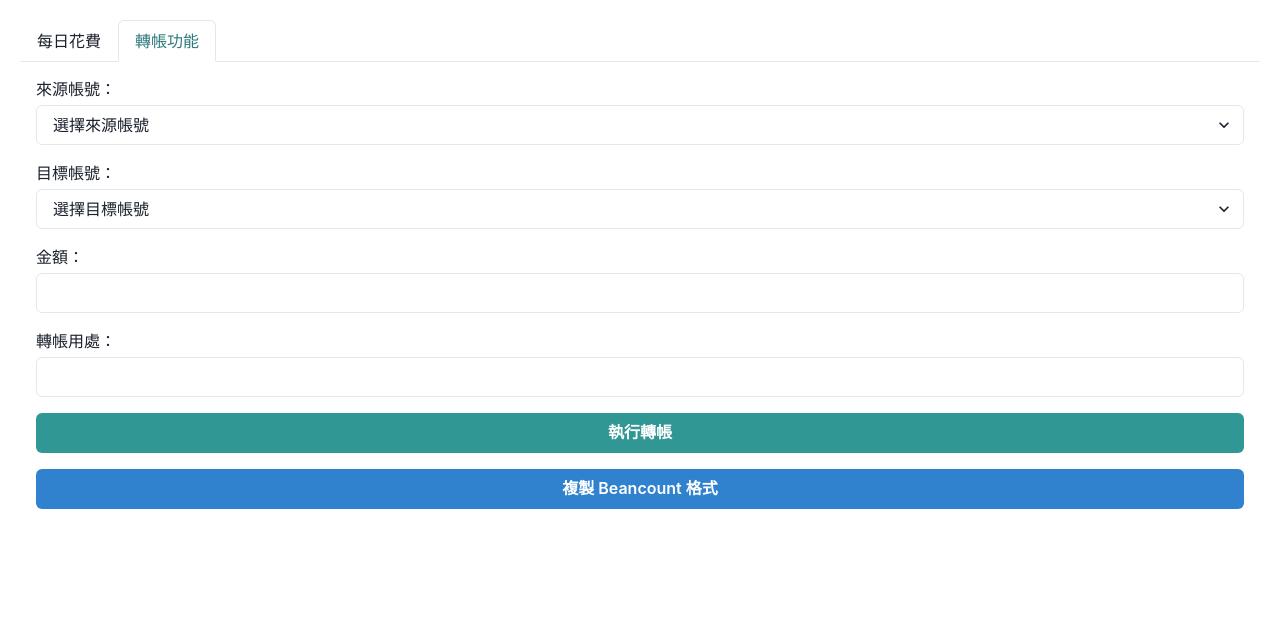
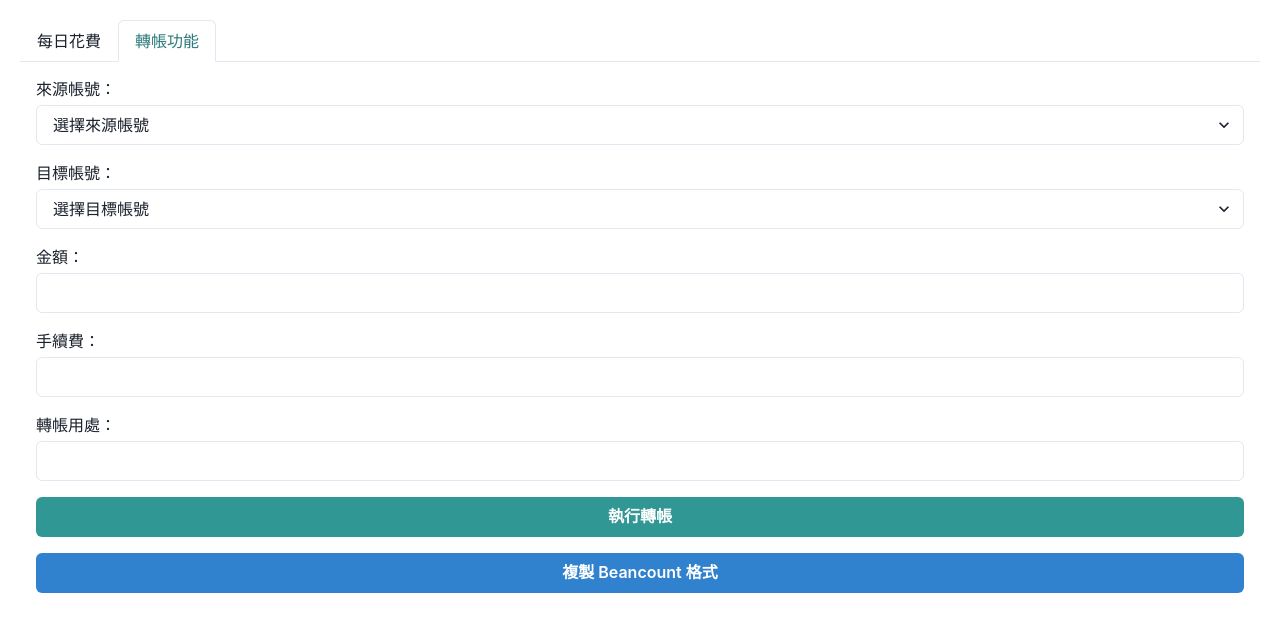
Before and after one commit to chialin/export-beancount-expenses, a React (Vite) app: page / in a window 1280 px wide. Both pictures are taken after a click on the tab "轉帳功能". Shown: the top 632 px of the page. Built offline with nearby package versions, Linux system fonts and the light colour scheme.

Commit message:
Added transfer fee field

```diff
--- a/src/components/TransferForm.tsx
+++ b/src/components/TransferForm.tsx
@@ -14,21 +14,29 @@ import { liabilities } from '../constants/liabilities';
 interface TransferFormProps {
   onTransfer: () => void;
 }
-
+const TRANSFER_FEE = 'Expenses:TransferFee';
 const TransferForm: React.FC<TransferFormProps> = ({ onTransfer }) => {
   const [sourceAccount, setSourceAccount] = useState('');
   const [targetAccount, setTargetAccount] = useState('');
   const [amount, setAmount] = useState<number | string>('');
   const [purpose, setPurpose] = useState('');
+  const [fee, setFee] = useState<number | string>('');
   const toast = useToast();
 
   const accounts = [...assetAccounts, ...liabilities];
 
+  const formatAmount = (value: number | string) => {
+    return parseFloat(value as string).toFixed(2);
+  };
+
   const handleCopy = () => {
     const date = new Date().toISOString().split('T')[0];
+    const formattedAmount = formatAmount(amount);
+    const formattedFee = fee ? formatAmount(fee) : '';
     const beancountFormat = `${date} * "${purpose || '轉帳'}"
-  ${sourceAccount}  -${amount}
-  ${targetAccount}`;
+  ${sourceAccount}  -${formattedAmount}
+  ${targetAccount}  ${formattedAmount}
+  ${fee ? `${TRANSFER_FEE}  -${formattedFee}` : ''}`;
 
     navigator.clipboard.writeText(beancountFormat).then(() => {
       toast({
@@ -80,7 +88,15 @@ const TransferForm: React.FC<TransferFormProps> = ({ onTransfer }) => {
         <Input
           type="number"
           value={amount}
-          onChange={(e) => setAmount(e.target.value)}
+          onChange={(e) => setAmount(parseFloat(e.target.value).toFixed(2))}
+        />
+      </Box>
+      <Box>
+        <Text mb={1}>手續費：</Text>
+        <Input
+          type="number"
+          value={fee}
+          onChange={(e) => setFee(parseFloat(e.target.value).toFixed(2))}
         />
       </Box>
       <Box>
```
